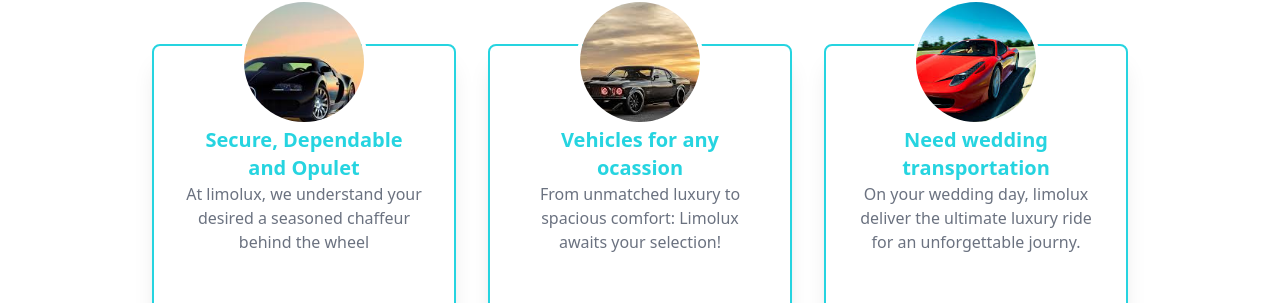
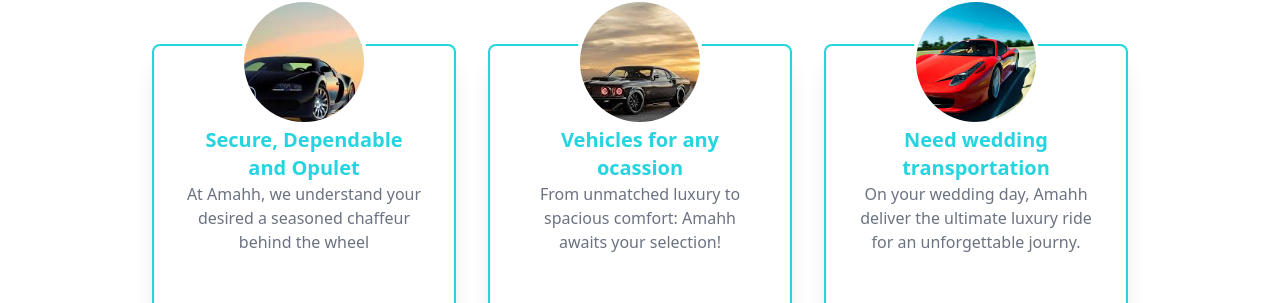
Before and after one commit to Tassawar-Abbas/car-rental-mgsys, a Next.js app: page / in a window 1280 px wide. Shown: the part 791-1094 px from the top of the page. Built offline with nearby package versions, Linux system fonts and the light colour scheme.

Commit message:
constants value changes

```diff
--- a/app/constants/data.js
+++ b/app/constants/data.js
@@ -59,19 +59,19 @@ export const exploreWorlds=[
         id:'world-1',
         imgUrl:'/images/c1.jpg',
         title:'Secure, Dependable and Opulet',
-        description:'At limolux, we understand your desired a seasoned chaffeur behind the wheel',
+        description:'At Amahh, we understand your desired a seasoned chaffeur behind the wheel',
     },
     {
         id:'world-2',
         imgUrl:'/images/c2.jpg',
         title:'Vehicles for any ocassion',
-        description:'From unmatched luxury to spacious comfort: Limolux awaits your selection!',
+        description:'From unmatched luxury to spacious comfort: Amahh awaits your selection!',
     },
     {
         id:'world-2',
         imgUrl:'/images/c3.jpg',
         title:'Need wedding transportation',
-        description:'On your wedding day, limolux deliver the ultimate luxury ride for an unforgettable journy.',
+        description:'On your wedding day, Amahh deliver the ultimate luxury ride for an unforgettable journy.',
     },
 ]
 
```
